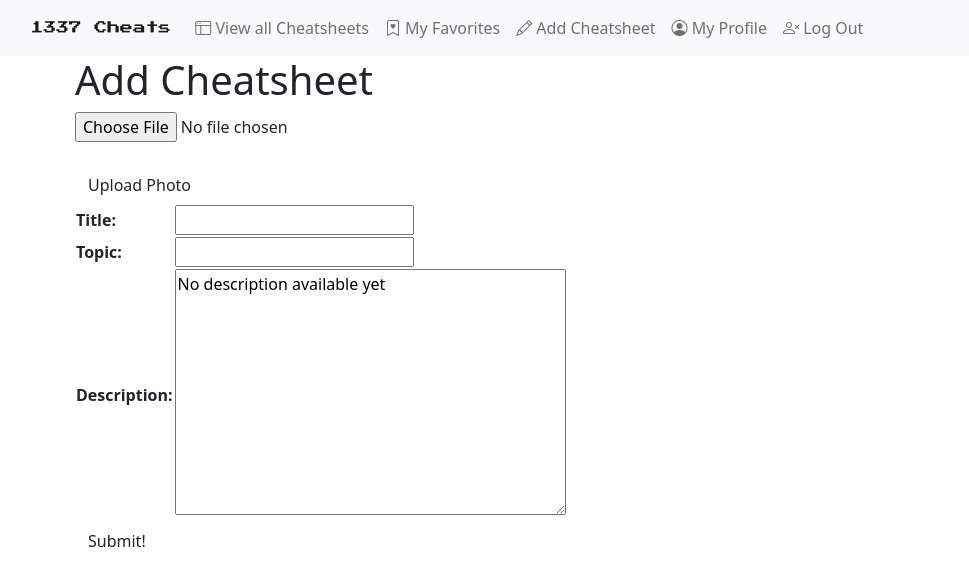
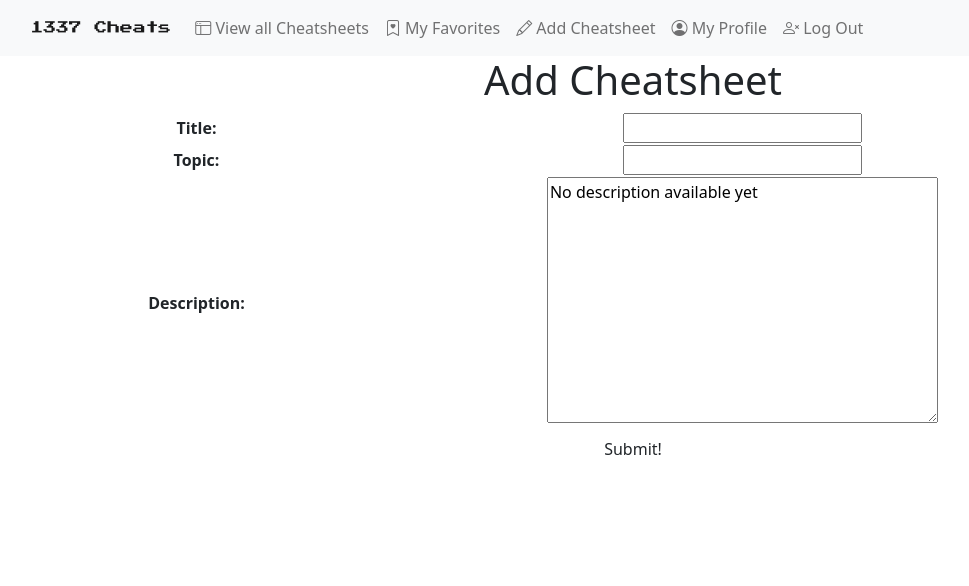
Before and after one commit to allenaxie/1337-cheats, a Django app: page /cheatsheets/create/ in a window 1280 px wide. Shown: the top 586 px of the page, without its empty margins (7-976 px from the left). Run offline with Django 3.2, Linux system fonts and the light colour scheme; the visitor is signed in with stand-in values (Sample User, id 1).

Commit message:
Remove upload image button on create cheatsheet and edit cheatsheet page

```diff
--- /dev/null
+++ b/main_app/static/css/main_app/cheatsheet_form.css
@@ -0,0 +1,12 @@
+.container {
+    text-align: center;
+    display: flex;
+    flex-direction: column;
+    justify-content: center;
+}
+
+form {
+    display: flex;
+    flex-direction: column;
+    justify-content: center;
+}
--- a/main_app/templates/cheatsheets/detail.html
+++ b/main_app/templates/cheatsheets/detail.html
@@ -70,8 +70,6 @@
           </tr>
         </thead>
 
-
-
         <tbody>
           {% for review in cheatsheet.review_set.all %}
             <tr>
--- a/main_app/templates/main_app/cheatsheet_form.html
+++ b/main_app/templates/main_app/cheatsheet_form.html
@@ -1,6 +1,19 @@
 {% extends 'base.html' %}
+{% load static %}
+{% block content %}
 
-{% block content %}
+<!DOCTYPE html>
+<html lang="en">
+<head>
+  <meta charset="UTF-8">
+  <meta http-equiv="X-UA-Compatible" content="IE=edge">
+  <meta name="viewport" content="width=device-width, initial-scale=1.0">
+  <link rel="stylesheet" type="text/css" href="{% static 'css/main_app/cheatsheet_form.css' %}">
+
+  <title>Document</title>
+</head>
+<body>
+  <div class="container">
     {% if object %}
         <h1>Edit <span class="teal-text">{{object.title}}</span></h1>
       {% else %}
@@ -10,14 +23,18 @@
         {% csrf_token %}
         <table>
           {{ form.as_table }}
-      <form action="{% url 'add_photo2' %}" enctype="multipart/form-data" method="POST" class="card-panel">
+          <!-- <form action="{% url 'add_photo2' %}" enctype="multipart/form-data" method="POST" class="card-panel">
             {% csrf_token %}
             <input type="file" name="photo-file">
             <br><br>
             <input type="submit" class="btn" value="Upload Photo">
-      </form>
+          </form> -->
         </table>
         <input type="submit" value="Submit!" class="btn">
       </form>
 
+  </div>
+</body>
+</html>
+
 {% endblock %}
--- a/main_app/templates/main_app/favorite_list.html
+++ b/main_app/templates/main_app/favorite_list.html
@@ -16,7 +16,13 @@
                         <span> {{ cheatsheet.title }}</span>
                     </div>
                     <div class="card-body">
+                        {% for photo in photos %}
+                            {% if photo.cheatsheet.id == cheatsheet.id %}
+                                <img class="card-image img-fluid" src="{{photo.url}}"> </img>
+                            {% endif %}
+                        {% endfor %}
                         {{cheatsheet.topic}}
+                        <a class="btn btn-success" href="{% url 'cheatsheets_detail' cheatsheet.id %}">Details</a>
                     </div>
                     <div class="card-footer">
                         <a href="{% url 'favorites_delete' favorite.id %}">Delete Favorite</a>
--- a/main_app/views.py
+++ b/main_app/views.py
@@ -153,7 +153,8 @@ class FavoriteDelete(LoginRequiredMixin, DeleteView):
 def favorites_index(request):
     favorites = Favorite.objects.all()
     cheatsheets = Cheatsheet.objects.all()
-    return render(request, 'main_app/favorite_list.html', {'favorites': favorites, 'cheatsheets': cheatsheets})
+    photos = Photo.objects.all()
+    return render(request, 'main_app/favorite_list.html', {'favorites': favorites, 'cheatsheets': cheatsheets,'photos':photos})
 
 
 @login_required
```
Lines whose indentation alone changed are shown as unchanged.
